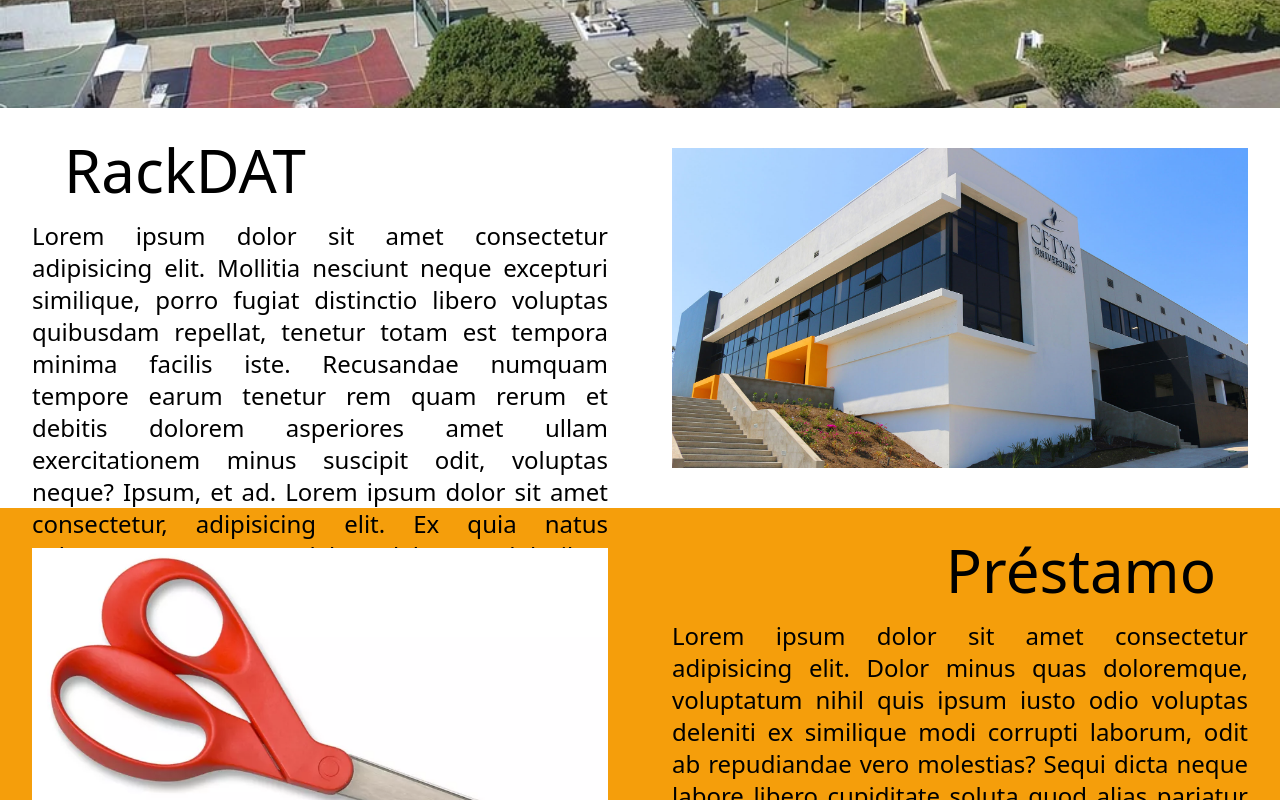
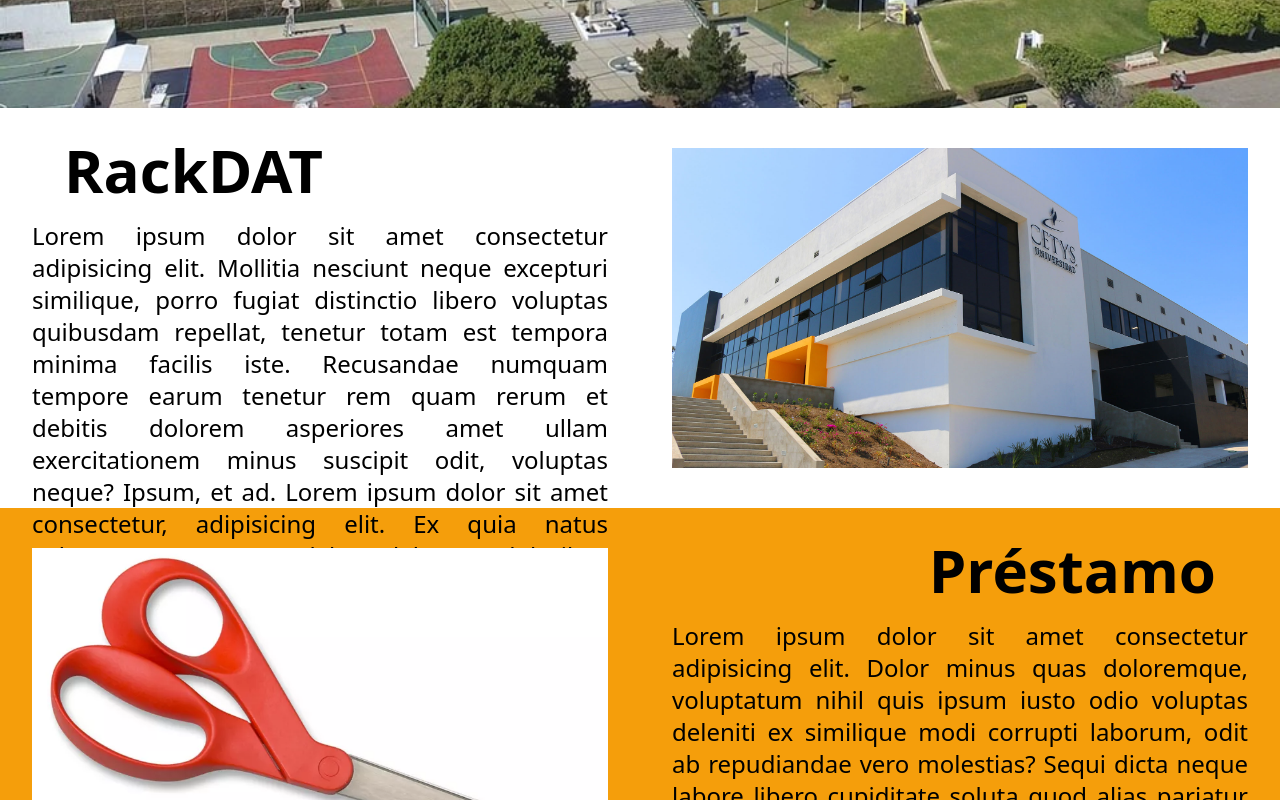
Before and after one commit to Clanie1/RackDAT, a React (Create React App) app: page /inicio in a window 1280 px wide. Shown: the part 372-1172 px from the top of the page. Built offline with nearby package versions, Linux system fonts and the light colour scheme.

Commit message:
solo hice bold unas letras

```diff
--- a/src/screens/Inicio.tsx
+++ b/src/screens/Inicio.tsx
@@ -10,7 +10,7 @@ const Inicio = () => {
       </div>
       <div className="h-[400px] flex flex-row grid-cols-2">
         <div className="w-[50%] flex flex-col space-y-1 ">
-          <h1 className="text-6xl mt-8 mb-4 mx-16 text-left">RackDAT</h1>
+          <h1 className="mt-8 mb-4 mx-16 text-left font-bold text-6xl">RackDAT</h1>
           <p className="text-2xl mx-8 text-justify">Lorem ipsum dolor sit amet consectetur adipisicing elit. Mollitia nesciunt neque excepturi similique, porro fugiat distinctio libero voluptas quibusdam repellat, tenetur totam est tempora minima facilis iste. Recusandae numquam tempore earum tenetur rem quam rerum et debitis dolorem asperiores amet ullam exercitationem minus suscipit odit, voluptas neque? Ipsum, et ad. Lorem ipsum dolor sit amet consectetur, adipisicing elit. Ex quia natus voluptatem aspernatur labore laborum doloribus rem repellendus. Provident, aperiam?</p>
         </div>
         <div className="w-[50%] flex justify-center items-center">
@@ -22,7 +22,7 @@ const Inicio = () => {
           <img src={tijeras} alt="" className="h-[80%] w-[90%] object-cover" />
         </div>
         <div className="w-[50%] flex flex-col space-y-1">
-          <h1 className="text-6xl mt-8 mb-4 mx-16 text-right">Préstamo</h1>
+          <h1 className="text-6xl mt-8 mb-4 mx-16 text-right font-bold">Préstamo</h1>
           <p className="text-2xl mx-8 text-justify">Lorem ipsum dolor sit amet consectetur adipisicing elit. Dolor minus quas doloremque, voluptatum nihil quis ipsum iusto odio voluptas deleniti ex similique modi corrupti laborum, odit ab repudiandae vero molestias? Sequi dicta neque labore libero cupiditate soluta quod alias pariatur veniam, id tempore sed, impedit temporibus provident sapiente nobis iusto nam explicabo eos eveniet vitae! Quos, labore ab fuga dolorum quisquam tempore ad velit saepe sunt, similique aliquid nisi distinctio.</p>
         </div>
       </div>
```
